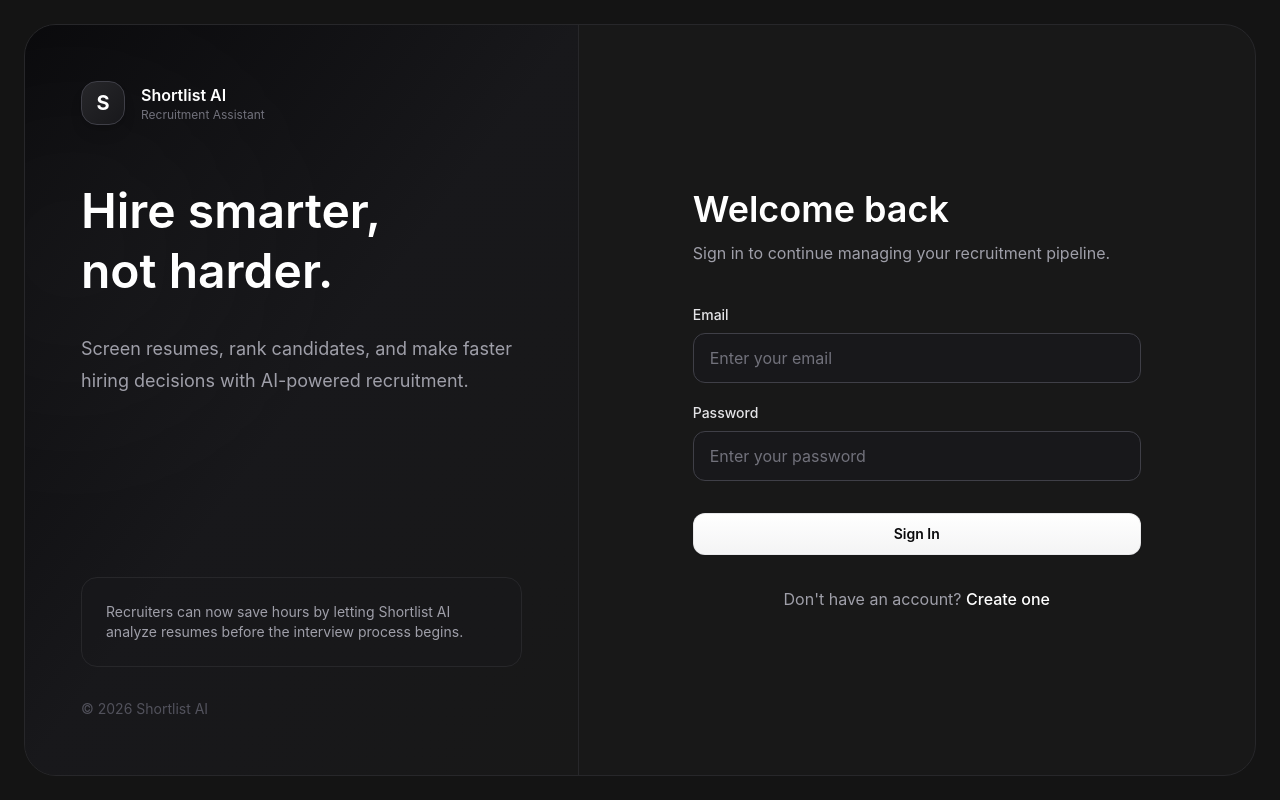
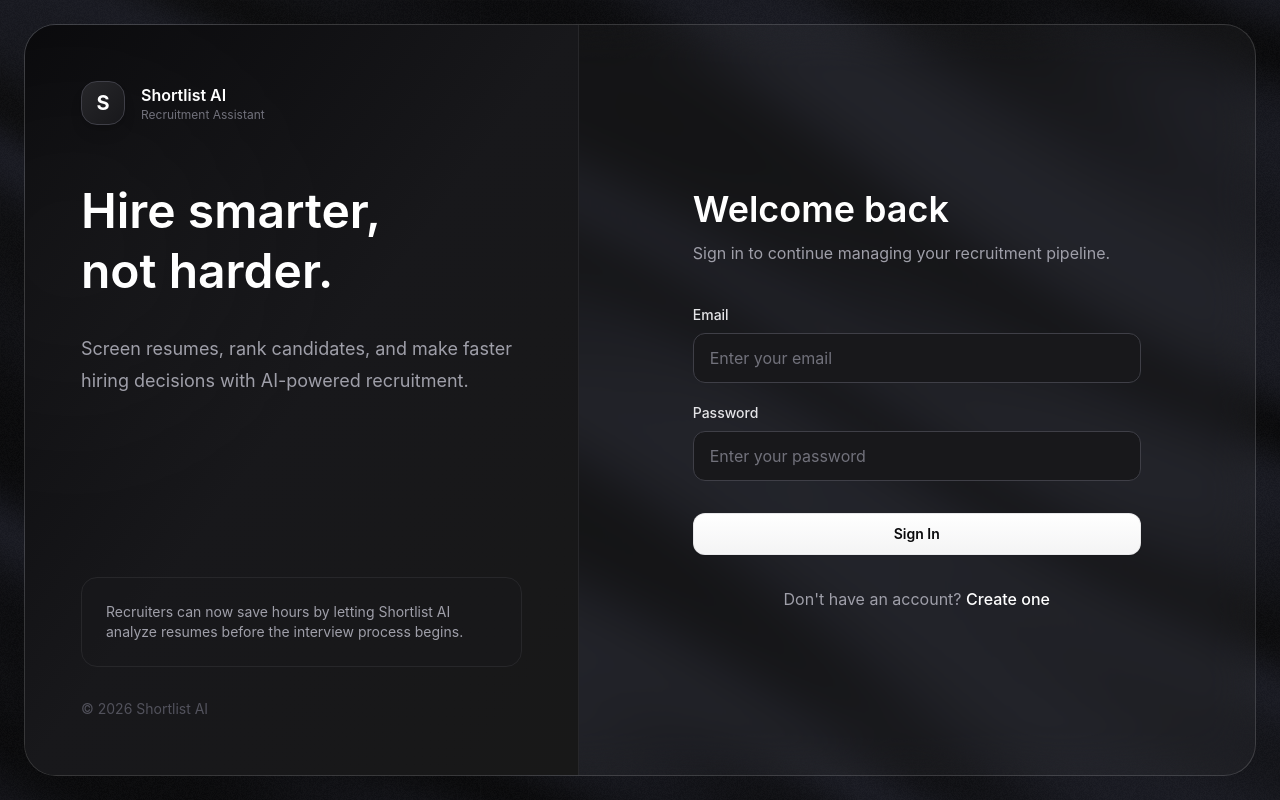
Before and after one commit to Harshit2722/ShortListAI, a React (Vite) app in the folder client/: page /login in a window 1280 px wide. Built offline with nearby package versions, Linux system fonts and the light colour scheme; no server answers.

Commit message:
style: apply glassmorphism to Navbar and AuthLayout and apply silk background to ErrorPage

```diff
--- a/client/src/components/layout/Navbar.jsx
+++ b/client/src/components/layout/Navbar.jsx
@@ -7,8 +7,8 @@ function Navbar() {
   const NavClass = "relative text-zinc-300 transition-colors duration-200 hover:text-white after:absolute after:-bottom-1 after:left-0 after:h-[2px] after:w-0 after:bg-white after:transition-all after:duration-300 hover:after:w-full"
 
   return (
-    <header className="sticky top-0 z-50 border-b border-zinc-800 bg-[#141414]/80 backdrop-blur-lg">
-      <div className="grid h-24 grid-cols-[1fr_auto_1fr] items-center px-6 lg:px-10 2xl:px-14">
+    <header className="fixed top-0 left-0 right-0 z-50 bg-transparent backdrop-blur-2xl border-b border-white/8">
+      <div className="grid h-20 grid-cols-[1fr_auto_1fr] items-center px-6 lg:px-10">
 
         <div className="justify-self-start">
           <Logo />
@@ -24,7 +24,7 @@ function Navbar() {
           </a>
         </nav>
 
-       <div className="flex justify-self-end items-center gap-5">
+        <div className="flex justify-self-end items-center gap-5">
           <Link
             to="/login"
             className="text-sm font-medium text-zinc-300 transition hover:text-white"
@@ -33,7 +33,7 @@ function Navbar() {
           </Link>
 
           <Link to="/register">
-            <Button className="px-6">Get Started</Button>
+            <Button>Get Started</Button>
           </Link>
         </div>
       </div>
--- a/client/src/components/ui/ErrorPage.jsx
+++ b/client/src/components/ui/ErrorPage.jsx
@@ -1,21 +1,29 @@
 import { motion } from "framer-motion";
 import { Link } from "react-router-dom";
+import Silk from "../backgrounds/Silk/Silk";
+import Button from "../common/Button";
 
 function ErrorPage() {
     return (
         <div className="relative flex min-h-screen items-center justify-center overflow-hidden bg-black px-6">
 
-            <div className="absolute inset-0">
-                <div className="absolute left-1/2 top-1/2 h-[500px] w-[500px] -translate-x-1/2 -translate-y-1/2 rounded-full bg-white/5 blur-[140px]" />
-                <div className="absolute -top-32 left-20 h-72 w-72 rounded-full bg-indigo-500/10 blur-[120px]" />
-                <div className="absolute bottom-0 right-10 h-80 w-80 rounded-full bg-sky-500/10 blur-[140px]" />
+            <div className="absolute inset-0 z-0 pointer-events-none">
+                <Silk
+                    speed={10}
+                    scale={1}
+                    color="#363846"
+                    noiseIntensity={0.7}
+                    rotation={0}
+                />
             </div>
+
+            <div className="pointer-events-none absolute inset-0 z-10 bg-black/45" />
 
             <motion.div
                 initial={{ opacity: 0, y: 30 }}
                 animate={{ opacity: 1, y: 0 }}
                 transition={{ duration: 0.6 }}
-                className="relative z-10 max-w-xl text-center"
+                className="relative z-20 max-w-xl text-center"
             >
 
                 <motion.h1
@@ -44,16 +52,18 @@ function ErrorPage() {
 
                     <Link
                         to="/"
-                        className="rounded-xl bg-white px-7 py-3 font-medium text-black transition hover:bg-zinc-200"
                     >
-                        Go Home
+                        <Button>
+                            Go Home
+                        </Button>
                     </Link>
 
                     <Link
                         to="/dashboard"
-                        className="rounded-xl border border-zinc-700 bg-zinc-900 px-7 py-3 font-medium text-white transition hover:border-zinc-500 hover:bg-zinc-800"
                     >
-                        Dashboard
+                        <Button variant="secondary">
+                            Dashboard
+                        </Button>
                     </Link>
 
                 </div>
--- a/client/src/pages/auth/AuthLayout.jsx
+++ b/client/src/pages/auth/AuthLayout.jsx
@@ -1,18 +1,50 @@
 import AuthSidePanel from "./AuthSidePanel";
+import Silk from "../../components/backgrounds/Silk/Silk";
 
 function AuthLayout({ children }) {
   return (
-    <main className="min-h-screen bg-[#141414] p-6">
-      <div className="mx-auto flex min-h-[calc(100vh-48px)] max-w-7xl overflow-hidden rounded-[32px] border border-zinc-800 bg-[#181818]">
+    <div className="relative min-h-screen overflow-hidden">
 
-        <AuthSidePanel />
+      <div className="fixed inset-0 z-0 pointer-events-none">
+        <Silk
+          speed={10}
+          scale={1}
+          color="#363846"
+          noiseIntensity={0.7}
+          rotation={0}
+        />
+      </div>
 
-        <div className="flex flex-1 items-center justify-center p-8 lg:p-14">
-          {children}
+      <div className="fixed inset-0 z-10 bg-black/45 pointer-events-none" />
+
+      <main className="relative z-20 min-h-screen p-6">
+
+        <div
+          className="
+            mx-auto
+            flex
+            min-h-[calc(100vh-48px)]
+            max-w-7xl
+            overflow-hidden
+            rounded-[32px]
+            border border-white/15
+            transition ease-in-out duration-200
+            hover:border-white/28
+            hover:shadow-[0_10px_30px_rgba(255,255,255,0.08)]
+            bg-white/[0.035]
+            backdrop-blur-xl
+          "
+        >
+          <AuthSidePanel />
+
+          <div className="flex flex-1 items-center justify-center p-8 lg:p-14">
+            {children}
+          </div>
+
         </div>
 
-      </div>
-    </main>
+      </main>
+    </div>
   );
 }
 
```
